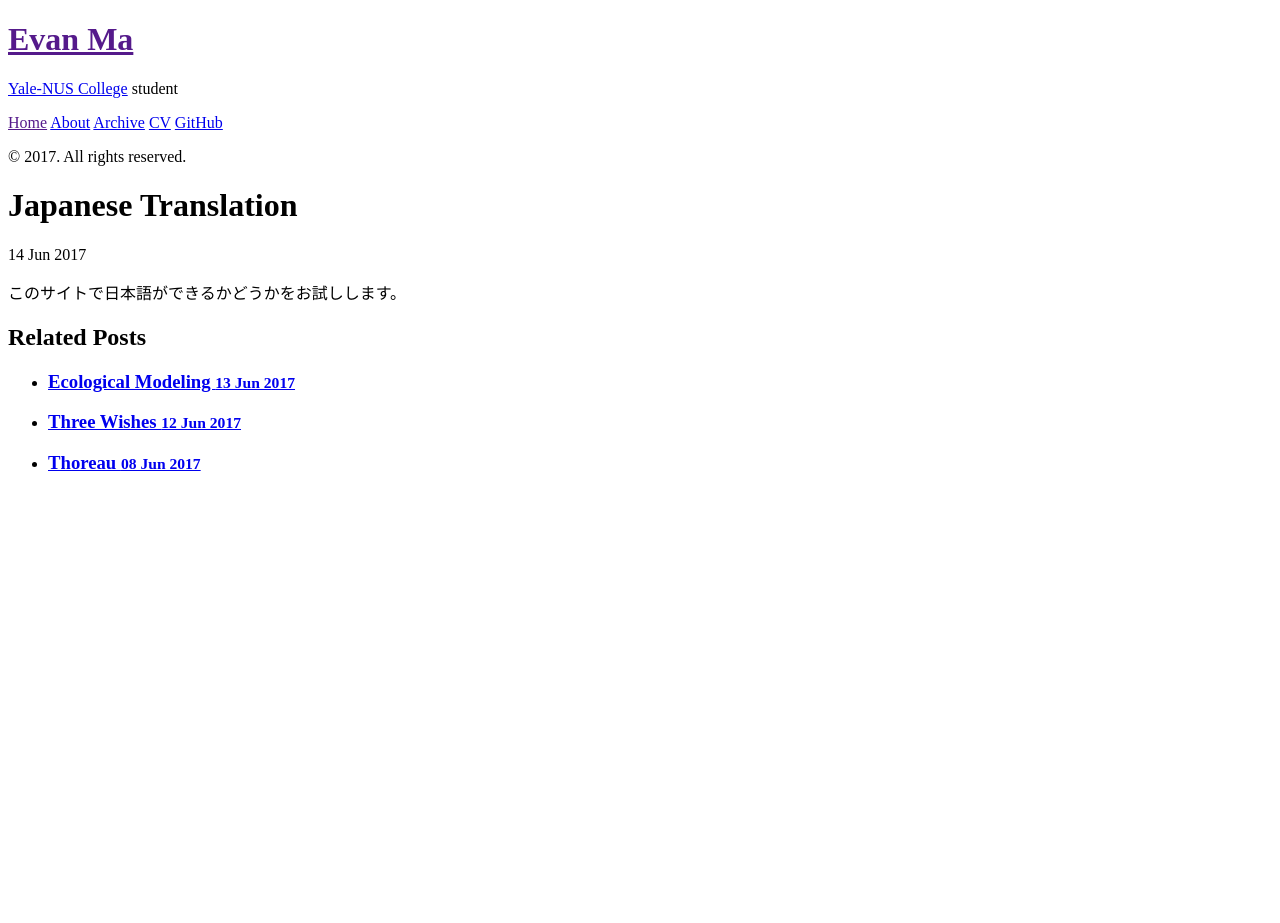
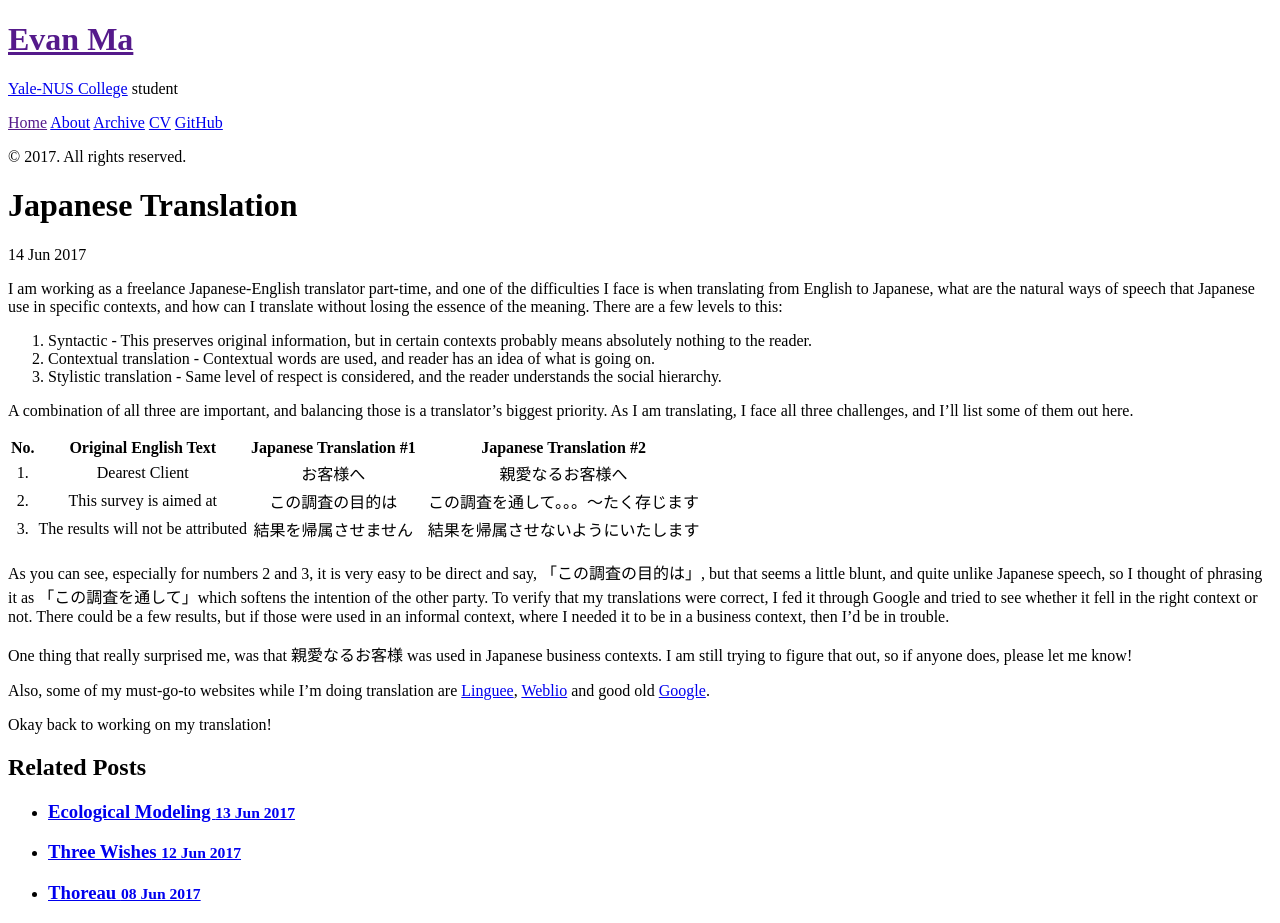
Before and after one commit to evanma92/evanma92.github.io, a Jekyll site: the page built from _posts/2017-06-14-japanese-translation.md, in a window 1280 px wide. Built offline with Jekyll 4.4.1, drawn with Linux system fonts in a browser that asks for light colours; our own code applies the rules of GitHub Pages for plain Markdown files; Markdown is read by kramdown in place of the engine named in the settings; before the commit the page ends 900 px from its top, so only the background shows below that.

Commit message:
Created post japanese-translation.md

```diff
--- a/_posts/2017-06-14-japanese-translation.md
+++ b/_posts/2017-06-14-japanese-translation.md
@@ -1 +1,20 @@
-このサイトで日本語ができるかどうかをお試しします。
+I am working as a freelance Japanese-English translator part-time, and one of the difficulties I face is when translating from English to Japanese, what are the natural ways of speech that Japanese use in specific contexts, and how can I translate without losing the essence of the meaning. There are a few levels to this:
+1. Syntactic - This preserves original information, but in certain contexts probably means absolutely nothing to the reader.
+2. Contextual translation - Contextual words are used, and reader has an idea of what is going on.
+3. Stylistic translation - Same level of respect is considered, and the reader understands the social hierarchy.
+
+A combination of all three are important, and balancing those is a translator's biggest priority. As I am translating, I face all three challenges, and I'll list some of them out here.
+
+|No.  | Original English Text	  	 	 	 | Japanese Translation #1   | Japanese Translation #2   		|
+|:---:|:------------------------------------:|:-------------------------:|:--------------------------------:|
+|1.   | Dearest Client   		  			 | お客様へ					 | 親愛なるお客様へ				 	|
+|2.   | This survey is aimed at 			 | この調査の目的は      	     | この調査を通して。。。〜たく存じます 	|
+|3.   | The results will not be attributed   | 結果を帰属させません 		 | 結果を帰属させないようにいたします　 	|
+
+As you can see, especially for numbers 2 and 3, it is very easy to be direct and say, 「この調査の目的は」, but that seems a little blunt, and quite unlike Japanese speech, so I thought of phrasing it as 「この調査を通して」which softens the intention of the other party. To verify that my translations were correct, I fed it through Google and tried to see whether it fell in the right context or not. There could be a few results, but if those were used in an informal context, where I needed it to be in a business context, then I'd be in trouble.
+
+One thing that really surprised me, was that 親愛なるお客様 was used in Japanese business contexts. I am still trying to figure that out, so if anyone does, please let me know!
+
+Also, some of my must-go-to websites while I'm doing translation are [Linguee](https://linguee.jp), [Weblio](https://ejje.weblio.jp) and good old [Google](https://google.com.sg).
+
+Okay back to working on my translation!
```
